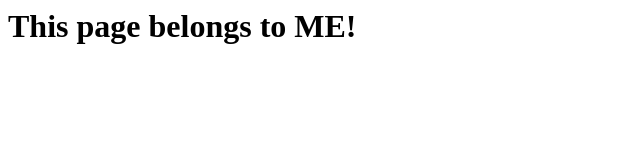
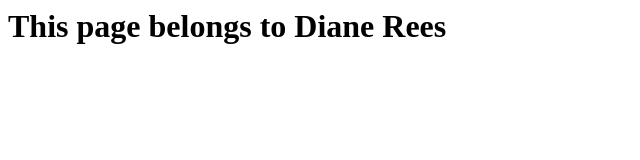
Before and after one commit to ColostateResearchServices/dev-training, a plain HTML site: page index.html in a window 1280 px wide. Shown: the whole page, without its empty margins (0-640 px from the left). Drawn offline with Linux system fonts and the light colour scheme.

Commit message:
Update index.html

```diff
--- a/index.html
+++ b/index.html
@@ -3,6 +3,6 @@
     <title>My test page</title>
 </head>
 <body>
-<h1>This page belongs to ME!</h1>
+<h1>This page belongs to Diane Rees</h1>
 </body>
 </html>
```
